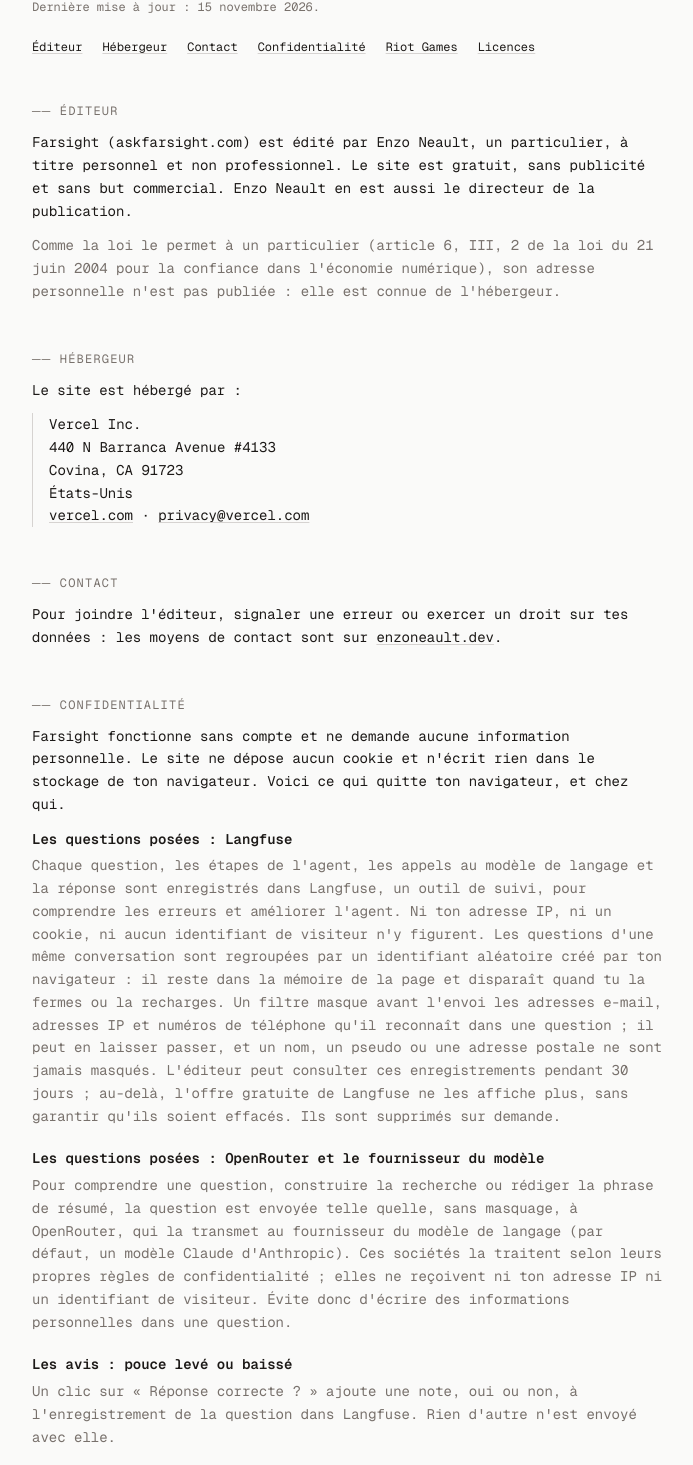
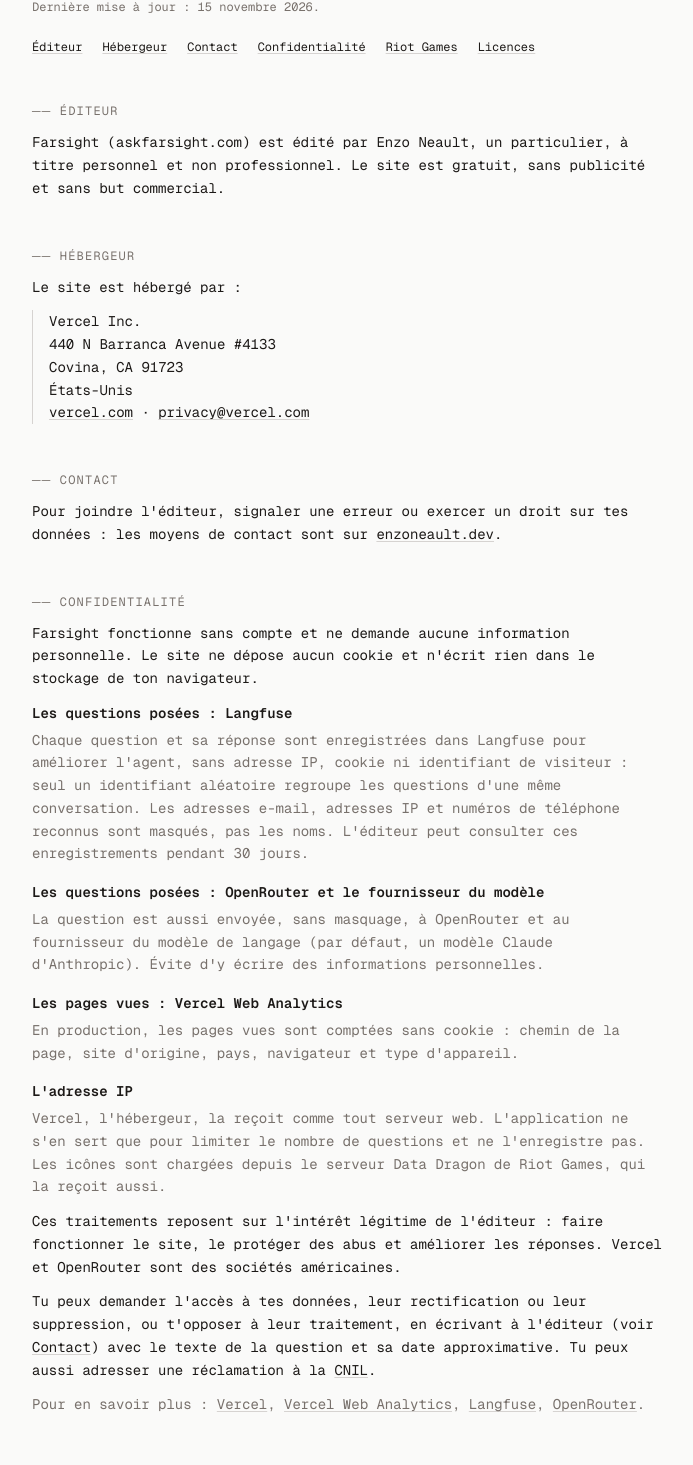
Before and after one commit to AzaWoodyy/farsight, a Next.js app: page /mentions-legales in a window 1280 px wide. Shown: the part 194-1659 px from the top of the page, without its empty margins (120-813 px from the left). Built offline with nearby package versions, Linux system fonts and the light colour scheme.

Commit message:
Mentions légales raccourcies
La page ne garde que ce qu'un visiteur a besoin de savoir : qui édite et
héberge, ce qui est enregistré et chez qui, ses droits. Le paragraphe sur les
avis part avec, la fonction n'étant pas active en production.

```diff
--- a/src/app/mentions-legales/page.tsx
+++ b/src/app/mentions-legales/page.tsx
@@ -94,13 +94,7 @@ export default function MentionsLegales() {
           <Section id="editeur">
             <p>
               Farsight (askfarsight.com) est édité par Enzo Neault, un particulier, à titre personnel et non
-              professionnel. Le site est gratuit, sans publicité et sans but commercial. Enzo Neault en est aussi le
-              directeur de la publication.
-            </p>
-            <p className="text-muted">
-              Comme la loi le permet à un particulier (article 6, III, 2 de la loi du 21 juin 2004 pour la confiance
-              dans l&apos;économie numérique), son adresse personnelle n&apos;est pas publiée : elle est connue de
-              l&apos;hébergeur.
+              professionnel. Le site est gratuit, sans publicité et sans but commercial.
             </p>
           </Section>
 
@@ -132,65 +126,40 @@ export default function MentionsLegales() {
           <Section id="confidentialite">
             <p>
               Farsight fonctionne sans compte et ne demande aucune information personnelle. Le site ne dépose aucun
-              cookie et n&apos;écrit rien dans le stockage de ton navigateur. Voici ce qui quitte ton navigateur, et
-              chez qui.
+              cookie et n&apos;écrit rien dans le stockage de ton navigateur.
             </p>
-            <dl className="space-y-5">
+            <dl className="space-y-4">
               <Recipient name="Les questions posées : Langfuse">
-                Chaque question, les étapes de l&apos;agent, les appels au modèle de langage et la réponse sont
-                enregistrés dans Langfuse, un outil de suivi, pour comprendre les erreurs et améliorer l&apos;agent.
-                Ni ton adresse IP, ni un cookie, ni aucun identifiant de visiteur n&apos;y figurent. Les questions
-                d&apos;une même conversation sont regroupées par un identifiant aléatoire créé par ton navigateur : il
-                reste dans la mémoire de la page et disparaît quand tu la fermes ou la recharges. Un filtre
-                masque avant l&apos;envoi les adresses e-mail, adresses IP et numéros de téléphone qu&apos;il reconnaît
-                dans une question ; il peut en laisser passer, et un nom, un pseudo ou une adresse postale ne sont
-                jamais masqués. L&apos;éditeur peut consulter ces enregistrements
-                pendant 30 jours ; au-delà, l&apos;offre gratuite de Langfuse ne les affiche plus, sans garantir
-                qu&apos;ils soient effacés. Ils sont supprimés sur demande.
+                Chaque question et sa réponse sont enregistrées dans Langfuse pour améliorer l&apos;agent, sans
+                adresse IP, cookie ni identifiant de visiteur : seul un identifiant aléatoire regroupe les questions
+                d&apos;une même conversation. Les adresses e-mail, adresses IP et numéros de téléphone reconnus sont
+                masqués, pas les noms. L&apos;éditeur peut consulter ces enregistrements pendant 30 jours.
               </Recipient>
               <Recipient name="Les questions posées : OpenRouter et le fournisseur du modèle">
-                Pour comprendre une question, construire la recherche ou rédiger la phrase de résumé, la question
-                est envoyée telle quelle, sans masquage, à OpenRouter, qui la transmet au fournisseur du modèle de langage (par défaut, un modèle Claude
-                d&apos;Anthropic). Ces sociétés la traitent selon leurs propres règles de confidentialité ; elles ne
-                reçoivent ni ton adresse IP ni un identifiant de visiteur. Évite donc d&apos;écrire des informations
-                personnelles dans une question.
-              </Recipient>
-              <Recipient name="Les avis : pouce levé ou baissé">
-                Un clic sur « Réponse correcte ? » ajoute une note, oui ou non, à l&apos;enregistrement de la question
-                dans Langfuse. Rien d&apos;autre n&apos;est envoyé avec elle.
+                La question est aussi envoyée, sans masquage, à OpenRouter et au fournisseur du modèle de langage (par
+                défaut, un modèle Claude d&apos;Anthropic). Évite d&apos;y écrire des informations personnelles.
               </Recipient>
               <Recipient name="Les pages vues : Vercel Web Analytics">
-                Sur le site en production, chaque page vue est comptée par Vercel Web Analytics, sans cookie : date,
-                chemin de la page (sans paramètre ni question), site d&apos;origine, pays et région approximatifs,
-                navigateur, système et type d&apos;appareil. Vercel reconnaît un même visiteur par une empreinte
-                calculée à partir de la requête, qu&apos;il abandonne au bout de 24 heures. Aucun événement
-                personnalisé n&apos;est envoyé.
+                En production, les pages vues sont comptées sans cookie : chemin de la page, site d&apos;origine, pays,
+                navigateur et type d&apos;appareil.
               </Recipient>
-              <Recipient name="L'adresse IP : hébergement et limite de débit">
-                Comme tout serveur web, Vercel reçoit ton adresse IP pour te répondre et protéger le site (pare-feu,
-                vérification anti-robot BotID avant chaque question). L&apos;application ne s&apos;en sert que pour
-                limiter le nombre de questions : 30 par tranche de dix minutes, comptées en mémoire sous une forme
-                hachée. Elle ne l&apos;écrit ni dans un journal ni dans Langfuse.
-              </Recipient>
-              <Recipient name="Les icônes : Riot Data Dragon">
-                Les icônes de champions, d&apos;objets et de runes sont chargées directement depuis le serveur Data
-                Dragon de Riot Games (ddragon.leagueoflegends.com), qui reçoit donc ton adresse IP comme pour toute
-                image.
+              <Recipient name="L'adresse IP">
+                Vercel, l&apos;hébergeur, la reçoit comme tout serveur web. L&apos;application ne s&apos;en sert que
+                pour limiter le nombre de questions et ne l&apos;enregistre pas. Les icônes sont chargées depuis le
+                serveur Data Dragon de Riot Games, qui la reçoit aussi.
               </Recipient>
             </dl>
             <p>
               Ces traitements reposent sur l&apos;intérêt légitime de l&apos;éditeur : faire fonctionner le site, le
-              protéger des abus et améliorer les réponses. Vercel, OpenRouter et les fournisseurs de modèles sont des
-              sociétés américaines : des données peuvent être traitées hors de l&apos;Union européenne.
+              protéger des abus et améliorer les réponses. Vercel et OpenRouter sont des sociétés américaines.
             </p>
             <p>
-              Tu peux demander l&apos;accès à tes données, leur rectification ou leur suppression, t&apos;opposer à
-              leur traitement ou en demander la limitation, en écrivant à l&apos;éditeur (voir{" "}
+              Tu peux demander l&apos;accès à tes données, leur rectification ou leur suppression, ou t&apos;opposer à
+              leur traitement, en écrivant à l&apos;éditeur (voir{" "}
               <a className={TEXT_LINK} href="#contact">
                 Contact
               </a>
-              ). Comme rien ne relie une question à une personne, indique le texte de la question et sa date
-              approximative pour qu&apos;elle puisse être retrouvée. Tu peux aussi adresser une réclamation à la{" "}
+              ) avec le texte de la question et sa date approximative. Tu peux aussi adresser une réclamation à la{" "}
               <Ext href="https://www.cnil.fr/fr/plaintes">CNIL</Ext>.
             </p>
             <p className="text-muted">
```
